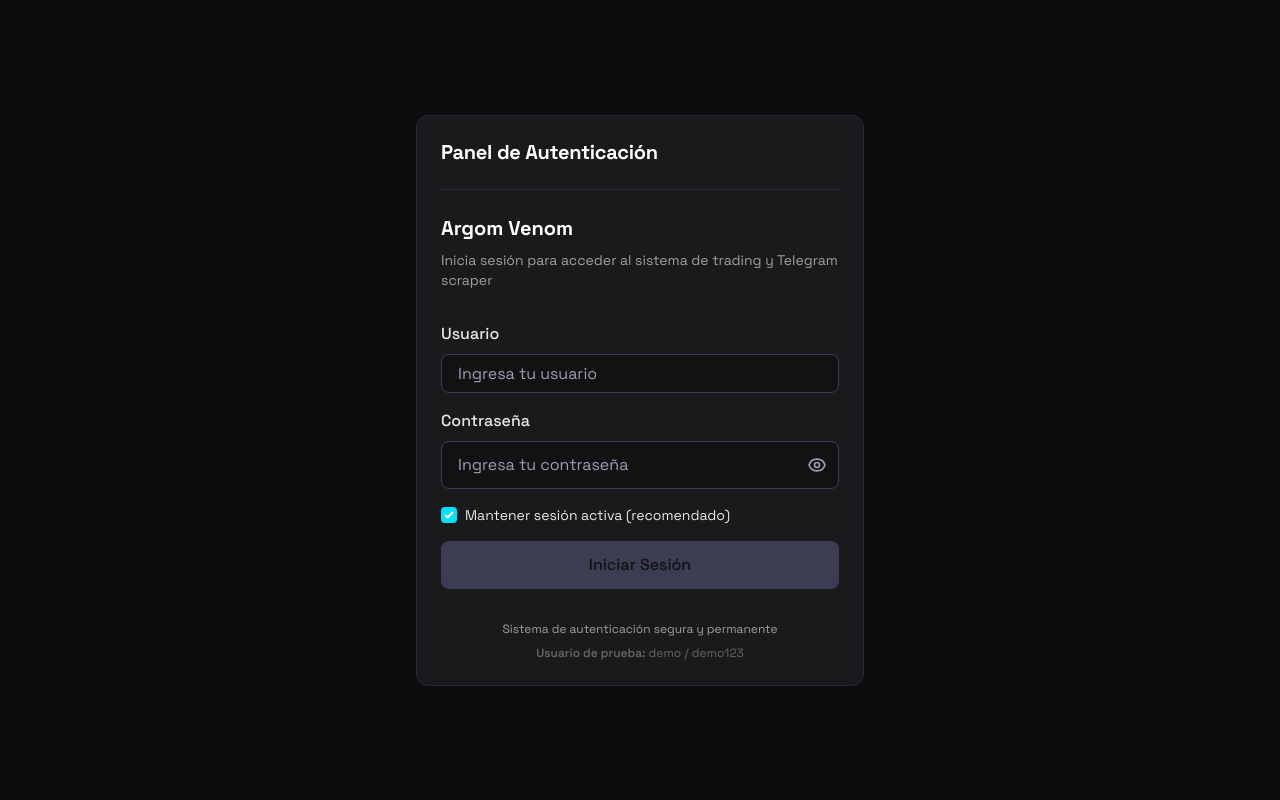
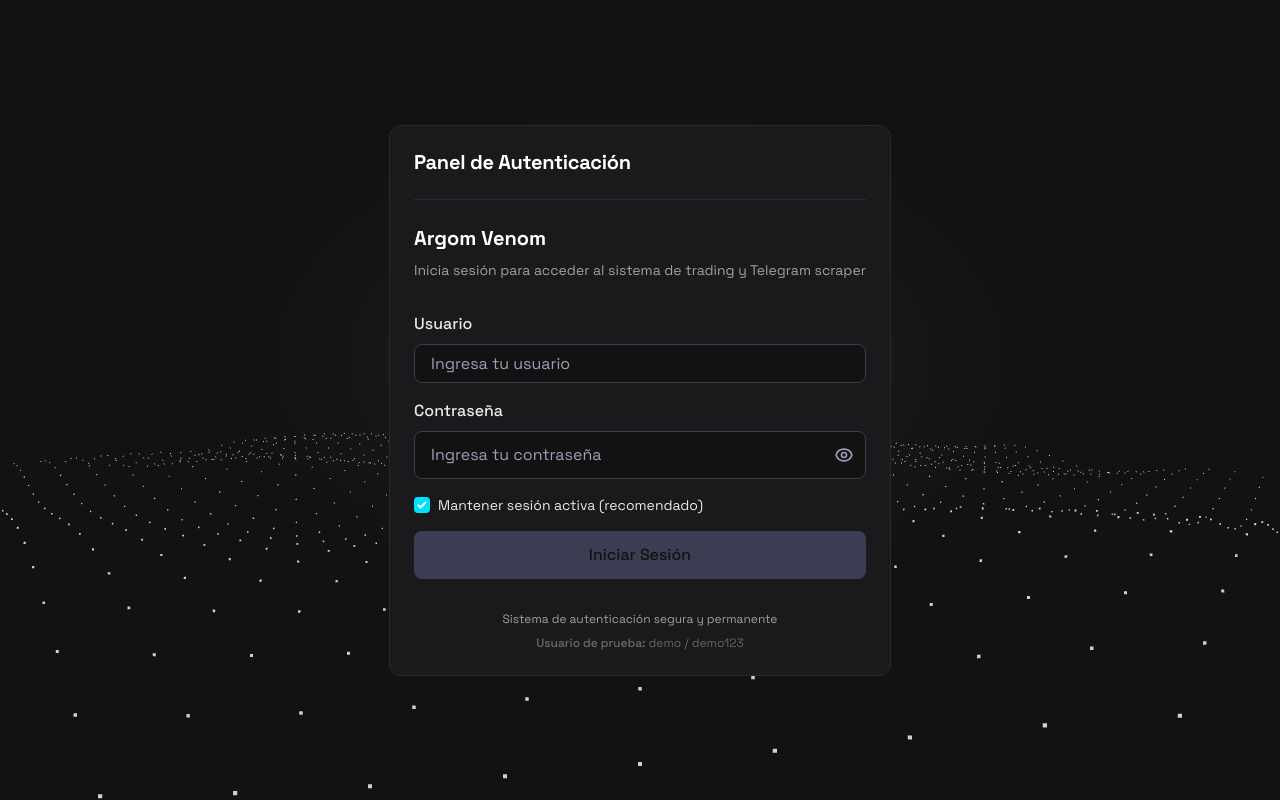
Before and after one commit to EdwinEstrella/ARGOM-VENOM, a React (Vite) app: page / in a window 1280 px wide. Built offline with nearby package versions, Linux system fonts and the light colour scheme.

Commit message:
Animacion en el fondo

```diff
--- a/App.tsx
+++ b/App.tsx
@@ -181,14 +181,12 @@
     if (!isAuthenticated) {
         return (
             <LanguageProvider>
-                <div className="min-h-screen bg-[#0D0D0F] flex items-center justify-center p-4">
-                    <div className="w-full max-w-md">
-                        <Login
-                            onLogin={handleLogin}
-                            isAuthenticated={isAuthenticated}
-                            currentUser={currentUser}
-                        />
-                    </div>
+                <div className="min-h-screen relative">
+                    <Login
+                        onLogin={handleLogin}
+                        isAuthenticated={isAuthenticated}
+                        currentUser={currentUser}
+                    />
                 </div>
             </LanguageProvider>
         );
--- a/components/Login.tsx
+++ b/components/Login.tsx
@@ -1,5 +1,6 @@
 import React, { useState, useEffect } from 'react';
 import { Card } from './Card';
+import { DottedBackground } from './ui/dotted-background';
 
 interface LoginProps {
     onLogin: (isAuthenticated: boolean, user: string) => void;
@@ -185,8 +186,11 @@
 
     // Formulario de login
     return (
-        <Card title="Panel de Autenticación">
-            <form onSubmit={handleLogin} className="flex flex-col gap-4">
+        <div className="relative min-h-screen">
+            <DottedBackground />
+            <div className="relative z-10 flex items-center justify-center min-h-screen p-4">
+                <Card title="Panel de Autenticación">
+                    <form onSubmit={handleLogin} className="flex flex-col gap-4">
                 <div className="mb-4">
                     <h2 className="text-white text-xl font-bold mb-2">Argom Venom</h2>
                     <p className="text-[#A0A0A0] text-sm">
@@ -282,5 +286,7 @@
                 </div>
             </form>
         </Card>
+            </div>
+        </div>
     );
 };
--- /dev/null
+++ b/components/ui/dotted-background.tsx
@@ -0,0 +1,25 @@
+import { DottedSurface } from "@/components/ui/dotted-surface";
+import { cn } from '@/lib/utils';
+
+interface DottedBackgroundProps {
+    children?: React.ReactNode;
+    className?: string;
+}
+
+export function DottedBackground({ children, className }: DottedBackgroundProps) {
+    return (
+        <DottedSurface className={cn("size-full", className)}>
+            <div className="absolute inset-0 flex items-center justify-center">
+                <div
+                    aria-hidden="true"
+                    className={cn(
+                        'pointer-events-none absolute -top-10 left-1/2 size-full -translate-x-1/2 rounded-full',
+                        'bg-[radial-gradient(ellipse_at_center,rgba(255,255,255,0.05),transparent_50%)]',
+                        'blur-[30px]',
+                    )}
+                />
+                {children}
+            </div>
+        </DottedSurface>
+    );
+}
--- /dev/null
+++ b/components/ui/dotted-surface.tsx
@@ -0,0 +1,185 @@
+'use client';
+import { cn } from '@/lib/utils';
+import React, { useEffect, useRef } from 'react';
+import * as THREE from 'three';
+
+type DottedSurfaceProps = Omit<React.ComponentProps<'div'>, 'ref'>;
+
+export function DottedSurface({ className, ...props }: DottedSurfaceProps) {
+	const containerRef = useRef<HTMLDivElement>(null);
+	const sceneRef = useRef<{
+		scene: THREE.Scene;
+		camera: THREE.PerspectiveCamera;
+		renderer: THREE.WebGLRenderer;
+		particles: THREE.Points[];
+		animationId: number;
+		count: number;
+	} | null>(null);
+
+	useEffect(() => {
+		if (!containerRef.current) return;
+
+		const SEPARATION = 150;
+		const AMOUNTX = 40;
+		const AMOUNTY = 60;
+
+		// Scene setup
+		const scene = new THREE.Scene();
+		scene.fog = new THREE.Fog(0xffffff, 2000, 10000);
+
+		const camera = new THREE.PerspectiveCamera(
+			60,
+			window.innerWidth / window.innerHeight,
+			1,
+			10000,
+		);
+		camera.position.set(0, 355, 1220);
+
+		const renderer = new THREE.WebGLRenderer({
+			alpha: true,
+			antialias: true,
+		});
+		renderer.setPixelRatio(window.devicePixelRatio);
+		renderer.setSize(window.innerWidth, window.innerHeight);
+		renderer.setClearColor(scene.fog.color, 0);
+
+		containerRef.current.appendChild(renderer.domElement);
+
+		// Create particles
+		const particles: THREE.Points[] = [];
+		const positions: number[] = [];
+		const colors: number[] = [];
+
+		// Create geometry for all particles
+		const geometry = new THREE.BufferGeometry();
+
+		for (let ix = 0; ix < AMOUNTX; ix++) {
+			for (let iy = 0; iy < AMOUNTY; iy++) {
+				const x = ix * SEPARATION - (AMOUNTX * SEPARATION) / 2;
+				const y = 0; // Will be animated
+				const z = iy * SEPARATION - (AMOUNTY * SEPARATION) / 2;
+
+				positions.push(x, y, z);
+				// Always use dark theme colors (200, 200, 200)
+				colors.push(200, 200, 200);
+			}
+		}
+
+		geometry.setAttribute(
+			'position',
+			new THREE.Float32BufferAttribute(positions, 3),
+		);
+		geometry.setAttribute('color', new THREE.Float32BufferAttribute(colors, 3));
+
+		// Create material
+		const material = new THREE.PointsMaterial({
+			size: 8,
+			vertexColors: true,
+			transparent: true,
+			opacity: 0.8,
+			sizeAttenuation: true,
+		});
+
+		// Create points object
+		const points = new THREE.Points(geometry, material);
+		scene.add(points);
+
+		let count = 0;
+		let animationId: number;
+
+		// Animation function
+		const animate = () => {
+			animationId = requestAnimationFrame(animate);
+
+			const positionAttribute = geometry.attributes.position;
+			const positions = positionAttribute.array as Float32Array;
+
+			let i = 0;
+			for (let ix = 0; ix < AMOUNTX; ix++) {
+				for (let iy = 0; iy < AMOUNTY; iy++) {
+					const index = i * 3;
+
+					// Animate Y position with sine waves
+					positions[index + 1] =
+						Math.sin((ix + count) * 0.3) * 50 +
+						Math.sin((iy + count) * 0.5) * 50;
+
+					i++;
+				}
+			}
+
+			positionAttribute.needsUpdate = true;
+
+			// Update point sizes based on wave
+			const customMaterial = material as THREE.PointsMaterial & {
+				uniforms?: any;
+			};
+			if (!customMaterial.uniforms) {
+				// For dynamic size changes, we'd need a custom shader
+				// For now, keeping constant size for performance
+			}
+
+			renderer.render(scene, camera);
+			count += 0.1;
+		};
+
+		// Handle window resize
+		const handleResize = () => {
+			camera.aspect = window.innerWidth / window.innerHeight;
+			camera.updateProjectionMatrix();
+			renderer.setSize(window.innerWidth, window.innerHeight);
+		};
+
+		window.addEventListener('resize', handleResize);
+
+		// Start animation
+		animate();
+
+		// Store references
+		sceneRef.current = {
+			scene,
+			camera,
+			renderer,
+			particles: [points],
+			animationId,
+			count,
+		};
+
+		// Cleanup function
+		return () => {
+			window.removeEventListener('resize', handleResize);
+
+			if (sceneRef.current) {
+				cancelAnimationFrame(sceneRef.current.animationId);
+
+				// Clean up Three.js objects
+				sceneRef.current.scene.traverse((object) => {
+					if (object instanceof THREE.Points) {
+						object.geometry.dispose();
+						if (Array.isArray(object.material)) {
+							object.material.forEach((material) => material.dispose());
+						} else {
+							object.material.dispose();
+						}
+					}
+				});
+
+				sceneRef.current.renderer.dispose();
+
+				if (containerRef.current && sceneRef.current.renderer.domElement) {
+					containerRef.current.removeChild(
+						sceneRef.current.renderer.domElement,
+					);
+				}
+			}
+		};
+	}, []);
+
+	return (
+		<div
+			ref={containerRef}
+			className={cn('pointer-events-none fixed inset-0 -z-1', className)}
+			{...props}
+		/>
+	);
+}
```
Also changed, not shown: package.json (+6 -2 lines), 1 other file (tests, documents, lock files or other folders).
